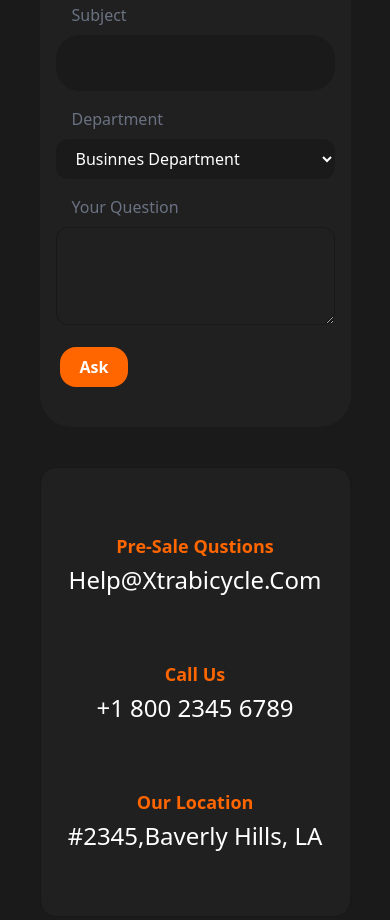
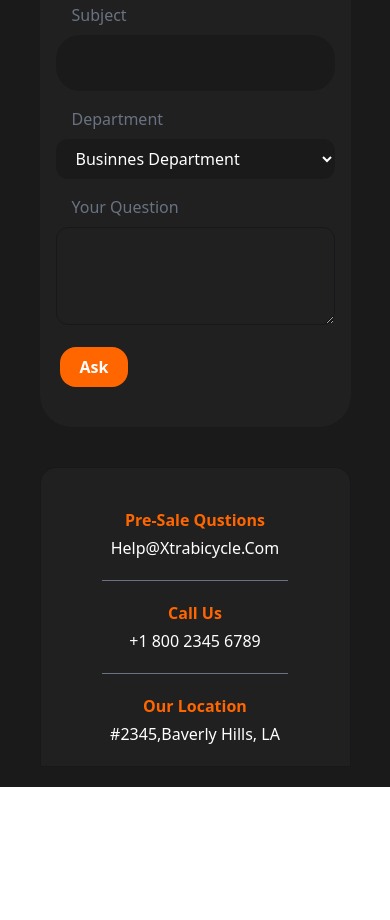
Before and after one commit to EsmailKeyhan24/bike-shop, a plain HTML site: page Faq.html in a window 390 px wide. Shown: the part 2116-3036 px from the top of the page. After the commit the page ends 2903 px from the top, so only its background shows below. Drawn offline with nearby package versions, Linux system fonts and the light colour scheme.

Commit message:
address section responsived

```diff
--- a/Faq.html
+++ b/Faq.html
@@ -217,18 +217,18 @@
 
       <!-- ________________address_section____________________ -->
       <section id="address-section">
-        <div class=" lg:flex justify-evenly flex flex-col lg:overflow-hidden mt-10 border bg-[var(--darkColor-1)] lg:rounded-tr-[100px] lg:rounded-tl-[100px] rounded-2xl lg:h-[200px] h-[450px]">
-          <div class="lg:w-[30%] flex flex-col gap-1 items-center justify-center lg:h-full">
-            <p class="text-lg font-bold text-[var(--orangeColor)] capitalize">pre-sale qustions</p>
-            <p class="text-2xl text-[var(--whiteColor)] duration-200 hover:text-[var(--orangeColor)] capitalize cursor-pointer">help@xtrabicycle.com</p>
+        <div class=" lg:flex lg:justify-evenly lg:overflow-hidden mt-10 border bg-[var(--darkColor-1)] lg:rounded-tr-[100px] lg:rounded-tl-[100px] rounded-tr-2xl rounded-tl-2xl lg:h-[200px] h-[300px] py-5">
+          <div class="lg:w-[30%] flex flex-col gap-1 items-center justify-center lg:h-full py-5">
+            <p class="lg:text-lg font-bold text-[var(--orangeColor)] capitalize">pre-sale qustions</p>
+            <p class="lg:text-2xl text-[var(--whiteColor)] duration-200 hover:text-[var(--orangeColor)] capitalize cursor-pointer">help@xtrabicycle.com</p>
           </div>
-          <div class="lg:w-[30%] flex flex-col gap-1 items-center justify-center border-gray-500 lg:h-full">
-            <p class="text-lg font-bold text-[var(--orangeColor)] capitalize">call us</p>
-            <p class="text-2xl text-[var(--whiteColor)] duration-200 hover:text-[var(--orangeColor)] capitalize cursor-pointer">+1 800 2345 6789</p>
+          <div class="lg:w-[30%] flex flex-col gap-1 items-center justify-center border-gray-500 lg:h-full py-5 border-t border-gray-500 w-[60%] m-[0_auto] lg:border-none">
+            <p class="lg:text-lg font-bold text-[var(--orangeColor)] capitalize">call us</p>
+            <p class="lg:text-2xl text-[var(--whiteColor)] duration-200 hover:text-[var(--orangeColor)] capitalize cursor-pointer">+1 800 2345 6789</p>
           </div>
-          <div class="lg:w-[30%] flex flex-col gap-1 items-center justify-center lg:h-full">
-            <p class="text-lg font-bold text-[var(--orangeColor)] capitalize">our location</p>
-            <p class="text-2xl text-[var(--whiteColor)] duration-200 hover:text-[var(--orangeColor)] cursor-pointer capitalize">#2345,Baverly Hills, LA</p>
+          <div class="lg:w-[30%] flex flex-col gap-1 items-center justify-center lg:h-full py-5 border-t border-gray-500 w-[60%] m-[0_auto] lg:border-none">
+            <p class="lg:text-lg font-bold text-[var(--orangeColor)] capitalize">our location</p>
+            <p class="lg:text-2xl text-[var(--whiteColor)] duration-200 hover:text-[var(--orangeColor)] cursor-pointer capitalize">#2345,Baverly Hills, LA</p>
           </div>
 
         </div>
```
